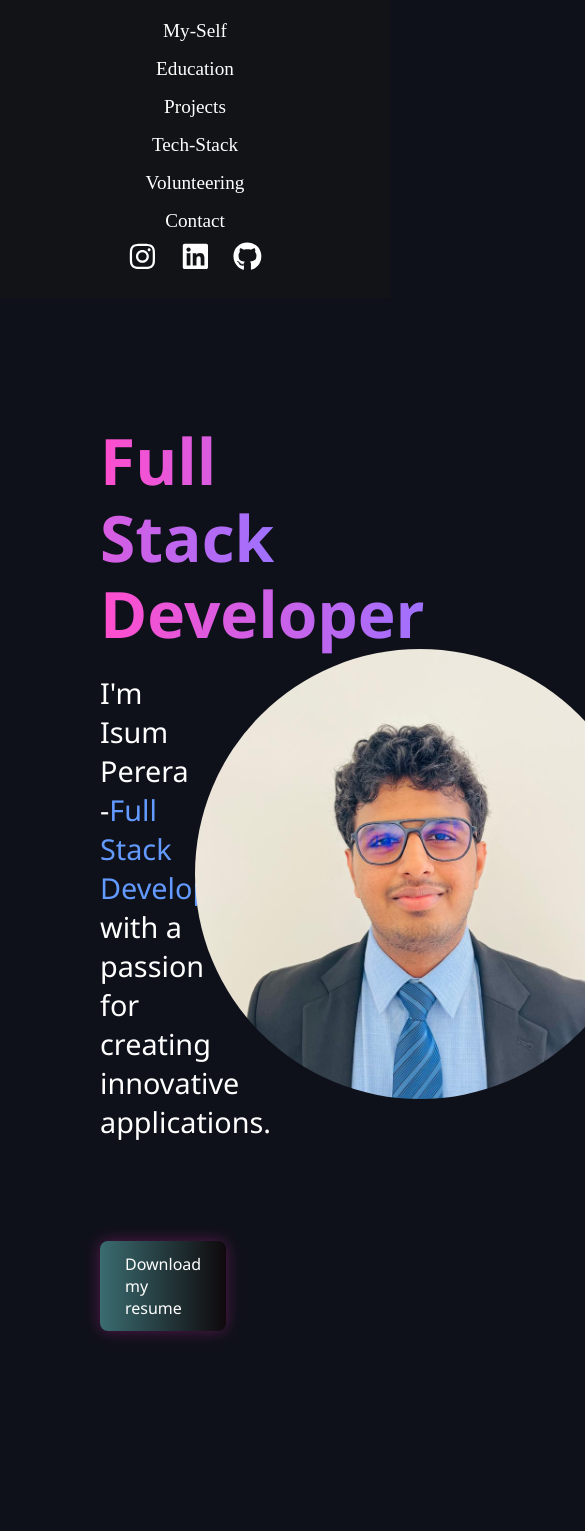
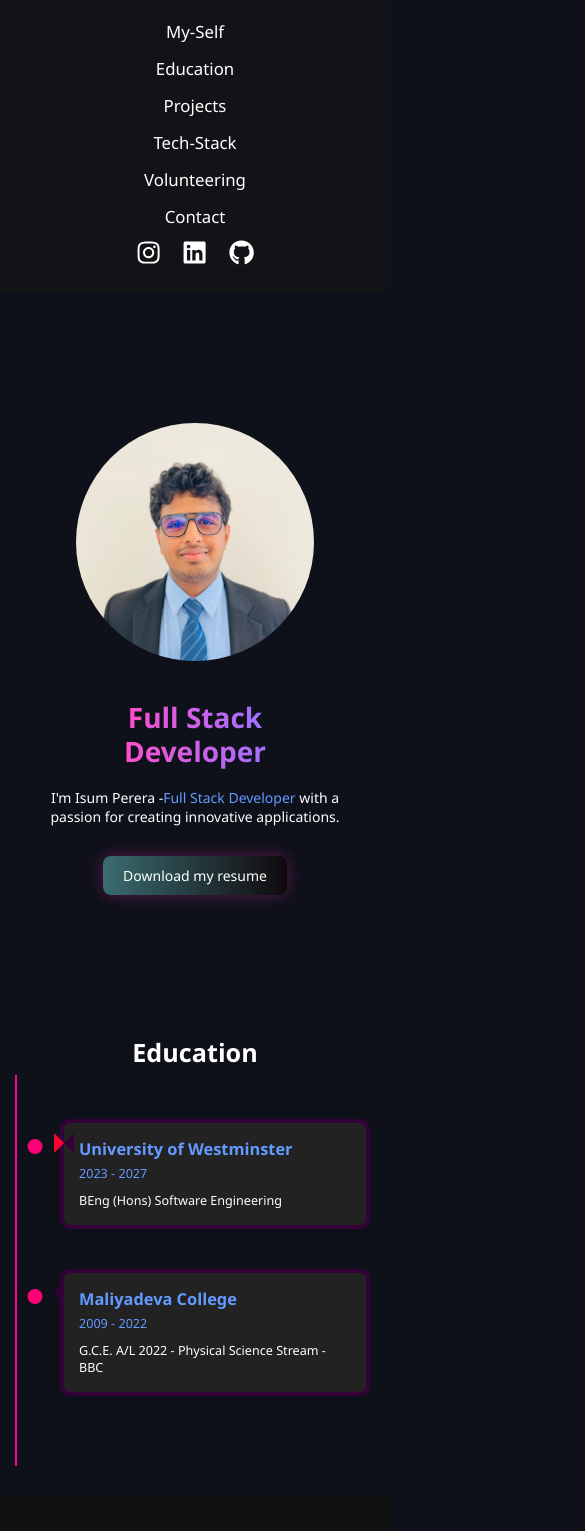
Before and after one commit to isum03/Personal-Portfolio, a React (Vite) app: page / in a window 390 px wide. Shown: the top 1531 px of the page, 585 px wide, since content can reach past the window. Built offline with nearby package versions, Linux system fonts and the light colour scheme.

Commit message:
made more responsive

```diff
--- a/src/Club/societies.css
+++ b/src/Club/societies.css
@@ -17,10 +17,10 @@
   gap: 20px;
   width: 100%;
   max-width: 900px;
+  margin: 0 auto;
 }
 .societyCard{
-  background-color: #eaecf0;
-  background: linear-gradient(to bottom, rgba(90, 89, 89, 0.1), rgb(64, 64, 64)); /* Pink gradient */
+  background: linear-gradient(to bottom, rgba(90, 89, 89, 0.1), rgb(64, 64, 64));
   border-radius: 10px;
   padding: 20px;
   display: flex;
@@ -29,11 +29,15 @@
   justify-content: center;
   text-align: center;
   box-sizing: border-box;
-  min-height: 200px;
+  min-height: 180px;
+  transition: transform 0.2s ease;
+}
+.societyCard:hover{
+  transform: translateY(-3px);
 }
 .societyLogo{
-  max-width: 80%;
-  max-height: 80%;
+  max-width: 100px;
+  max-height: 80px;
   object-fit: contain;
   margin-bottom: 10px;
 }
@@ -42,3 +46,34 @@
   font-size: 1.1rem;
   font-weight: bold
 }
+
+@media (max-width: 768px) {
+  .societyTitle {
+    font-size: 2.2rem;
+    margin-bottom: 30px;
+  }
+  .societyContainer {
+    padding: 30px 15px;
+  }
+  .societyDisplay {
+    gap: 15px;
+     grid-template-columns: repeat(auto-fit, minmax(180px, 1fr));
+  }
+  .societyCard {
+      min-height: 160px;
+  }
+}
+@media (max-width: 480px) {
+  .societyTitle {
+    font-size: 1.8rem;
+  }
+   .societyDisplay {
+      grid-template-columns: repeat(auto-fit, minmax(150px, 1fr));
+   }
+   .societyName {
+       font-size: 1rem;
+   }
+   .societyCard {
+        padding: 15px;
+   }
+}
--- a/src/Contacts/Contact.css
+++ b/src/Contacts/Contact.css
@@ -18,7 +18,11 @@
 .contactContainer p {
     font-size: 1.1rem;
     color: #f2dfdf;
-    margin-bottom: 30px;
+    margin-bottom: 40px;
+    max-width: 600px;
+    margin-left: auto;
+    margin-right: auto;
+    line-height: 1.6;
 }
 .contactForm {
     display: flex;
@@ -30,11 +34,19 @@
 .contactForm textarea {
     padding: 12px;
     margin-bottom: 20px;
-    border: 1px ;
+    border: none;
     border-radius: 5px;
     font-size: 1rem;
-    background-color: #89a0a2;
+    background-color: #3a3f4b;
+    color: #fff;
+    border: 1px solid #555;
 }
+.contactForm input::placeholder,
+.contactForm textarea::placeholder {
+    color: #aaa; /* Style placeholder text */
+}
+
+
 .contactForm textarea {
     height: 150px;
     resize: vertical;
@@ -77,3 +89,41 @@
 .GitIcon {
     color: rgb(247, 247, 247)
 }
+
+@media (max-width: 768px) {
+    .contactSection {
+      padding: 40px 0;
+    }
+    .contactContainer h2 {
+      font-size: 2.2rem;
+    }
+    .contactContainer p {
+      font-size: 1rem;
+      margin-bottom: 30px;
+    }
+    .contactContainer {
+        padding: 15px;
+    }
+    .socialLinks a {
+        font-size: 1.6rem;
+        margin: 0 12px;
+    }
+}
+@media (max-width: 480px) {
+    .contactContainer h2 {
+      font-size: 1.8rem;
+    }
+    .contactContainer p {
+      font-size: 0.9rem;
+    }
+    .contactForm {
+        max-width: 95%; /* Allow form to be slightly wider on small screens */
+    }
+    .socialLinks a {
+        font-size: 1.5rem;
+        margin: 0 10px;
+    }
+    .socialLinks {
+         margin-top: 30px;
+    }
+}
--- a/src/Education/Education.css
+++ b/src/Education/Education.css
@@ -1,7 +1,7 @@
 .educationContainer {
   position: relative;
   background-color: #0f111a;
-  min-height: 500px;
+  padding: 40px 20px 80px 20px;
   display: flex;
   flex-direction: column;
   align-items: center;
@@ -10,7 +10,7 @@
   font-size: 2.5rem;
   color: rgb(255, 255, 255);
   text-align: center;
-  margin-bottom: 100px;
+  margin-bottom: 60px;
 }
 .eduLine{
   position: absolute;
@@ -20,13 +20,13 @@
   transform: translateX(-50%);
   width: 2px;
   background-color: rgb(255, 0, 149);
+  z-index: 0;
 }
 .eduEntry{
   position: relative;
   margin-bottom: 40px;
   width: 100%;
-  display: flex;
-  justify-content: center;
+  max-width: 900px;
 }
 .eduLineDot{
   position: absolute;
@@ -46,18 +46,19 @@
   padding: 20px;
   margin-left: 80px;
   color: #fff;
-  width: 40%;
+  width: calc(50% - 40px);
   box-sizing: border-box;
   position: relative;
+  margin-left: auto;
+  margin-right: 0;
 }
 .eduEntry:nth-child(even) .eduCard {
-  margin-left: 50%;
-  margin-right: 100px;
+  margin-right: calc(50% + 40px);
+  margin-left: 0;
 }
-
 .eduEntry:nth-child(odd) .eduCard {
-  margin-right: 50%;
-  margin-left: 100px;
+  margin-left: calc(50% + 40px);
+  margin-right: 0;
 }
 
 .eduCard::after {
@@ -71,13 +72,15 @@
 }
 
 .eduEntry:nth-child(even) .eduCard::after {
-  left: -10px;
+  left: 100%;
   border-right: 10px solid #f03;
+  margin-top: -10px;
 }
 
 .eduEntry:nth-child(odd) .eduCard::after {
-  right: -10px;
+  right: 100%;
   border-left: 10px solid #f03;
+  margin-top: -10px;
 }
 
 .eduTitle{
@@ -93,3 +96,66 @@
   font-size: 0.9rem;
   line-height: 1.4;
 }
+
+@media(max-width: 768px) {
+  .eduTopic{
+    font-size: 2.2rem;
+    margin-bottom: 50px;
+  }
+  .educationContainer{
+    padding: 40px 20px 60px 20px;
+  }
+  .eduLine{
+    left: 20px;
+    transform: translateX(0);
+    top: 80px;
+    bottom: 30px;
+  }
+  .eduLineDot {
+    left: 20px;
+  }
+  .eduEntry{
+    max-width: none;
+  }
+  .eduCard{
+    width: auto;
+    margin-left: 55px;
+    margin-right: 0;
+  }
+  .eduEntry:nth-child(odd) .eduCard,
+  .eduEntry:nth-child(even) .eduCard {
+    margin-left: 55px;
+    margin-right: 0;
+  }
+  .eduCard::after {
+    left: -10px;
+    right: auto;
+    border-left: none;
+    border-right: 10px solid rgb(52, 1, 56);
+  }
+  .eduEntry:nth-child(even) .eduCard::after {
+     border-left: none;
+     border-right: 10px solid rgb(52, 1, 56);
+     left: -10px;
+     right: auto;
+  }
+}
+@media (max-width: 480px) {
+  .eduTopic {
+   font-size: 1.8rem;
+  }
+  .eduLine {
+    left: 15px;
+  }
+   .eduLineDot {
+    left: 15px;
+  }
+   .eduCard {
+    margin-left: 40px;
+    padding: 15px;
+  }
+  .eduEntry:nth-child(odd) .eduCard,
+  .eduEntry:nth-child(even) .eduCard {
+      margin-left: 40px;
+  }
+}
--- a/src/General/Info.css
+++ b/src/General/Info.css
@@ -5,8 +5,10 @@
   background: #0f111a;
   color: white;
   padding: 25px 100px 200px 100px;
-  min-height: 100px;
+  min-height: auto;
   font-family: 'Segoe UI', sans-serif;
+  flex-direction: row;
+
 }
 .infoContent{
   max-width: 50%;
@@ -40,6 +42,9 @@
   transition: 0.3s ease;
   box-shadow: 0 0 15px rgba(255, 47, 197, 0.3);
   margin-top: 100px;
+  margin-top: 40px;
+  padding: 10px 20px;
+  font-size: 1rem;
 }
 .infoDownload:hover{
   transform: translateY(-2px);
@@ -50,9 +55,72 @@
   height: 450px;
   border-radius: 50%;
   object-fit: cover;
+  border: 8px solid #0f111a;
 
 }
 .infoPhoto{
   border-color: #ff4ecd;
   border-width: 1rem;
 }
+@media(max-width: 992px) {
+  .infoPersonal{
+    padding: 25px 50px 80px 50px;
+  }
+  .infoContent h1{
+    font-size: 3rem;
+  }
+  .infoContent p{
+    font-size: 1.5rem;
+  }
+  .myPhoto{
+    width: 350px;
+    height: 350px;
+    border-width: 6px;
+  }
+}
+@media(max-width: 768px) {
+  .infoPersonal{
+    flex-direction: column;
+    padding: 25px 50px 100px 50px;
+    text-align: center;
+  }
+  .infoContent{
+    max-width: 100%;
+    order: 2;
+    text-align: center;
+    margin-top: 30px;
+  }
+  .infoContent h1{
+    font-size: 2.5rem;
+  }
+  .infoContent p{
+    font-size: 1.1rem;
+  }
+  .infoPhotoContainer{
+    order: 1;
+    width: 100%;
+    display: flex;
+    justify-content: center;
+    margin-bottom: 30px;
+  }
+  .myPhoto{
+    width: 300px;
+    height: 300px;
+    border-width: 6px;
+  }
+  .infoDownload{
+    margin-top: 30px;
+  }
+}
+@media(max-width: 480px) {
+  .infoContent h1{
+    font-size: 2rem;
+  }
+  .infoContent p{
+    font-size: 1rem;
+  }
+  .myPhoto{
+    width: 250px;
+    height: 250px;
+  }
+}
--- a/src/Headers & footer/Header.css
+++ b/src/Headers & footer/Header.css
@@ -90,4 +90,18 @@ footer {
 
 footer p {
     margin: 0;
+    line-height: 1.5;
 }
+@media (max-width: 768px) {
+    footer {
+      padding: 1.5rem;
+      font-size: 0.9rem;
+    }
+}
+
+@media (max-width: 480px) {
+    footer {
+      padding: 1rem 0.8rem;
+      font-size: 0.85rem;
+    }
+}
--- a/src/Project/project.css
+++ b/src/Project/project.css
@@ -1,7 +1,6 @@
 .projectContainer{
     background-color: #111;
-    padding: 20px;
-    margin-top: 50px;
+    padding: 40px 20px;
 }
 .projectGrid{
     display: grid;
@@ -10,7 +9,6 @@
     width: 100%;
     max-width: 1200px;
     margin: 0 auto;
-    height: 1000px;
 }
 .projectTopic{
     font-size: 2.5rem;
@@ -21,6 +19,7 @@
 .projectCard{
     background-color: #222;
     border-radius: 10px;
+    height: 450px;
     overflow: hidden;
     transition: transform 0.3s ease;
     border: 2px solid #555;
@@ -36,6 +35,7 @@
     height: 200px;
     object-fit: cover;
     display: block;
+    border-bottom: 2px solid rgb(52, 1, 56);
 }
 .projectContent{
     padding: 20px;
@@ -43,12 +43,13 @@
 .projectDesc{
     color: #ccc;
     font-size: 0.9rem;
+    line-height: 1.5;
 }
 .projectTitle{
     color: #fff;
     margin-bottom: 10px;
+    font-size: 1.2rem;
 }
-
 .btn{
     padding: 0.6rem 1.2rem;
     border-radius: 999px;
@@ -56,7 +57,9 @@
     font-size: 0.9rem;
     text-decoration: none;
     transition: all 0.3s ease;
-    margin-left: 20px;
+    margin-left: 10px;
+    margin-top: 15px;
+    display: inline-block;
 }
 
 .btn.outline {
@@ -68,3 +71,31 @@
 .btn:hover {
     opacity: 0.85;
 }
+@media (max-width: 768px) {
+    .projectTopic{
+        font-size: 2rem;
+        margin-bottom: 40px;
+    }
+    .projectContainer{
+        padding: 30px 15px;
+    }
+    .projectGrid{
+        gap: 20px;
+    }
+}
+@media (max-width: 480px) {
+    .projectTopic{
+        font-size: 1.8rem;
+        margin-bottom: 30px;
+    }
+    .projectGrid{
+        grid-template-columns: repeat(auto-fit, minmax(250px, 1fr));
+        gap: 15px;
+    }
+    .projectDesc{
+        font-size: 0.8rem;
+    }
+    .projectTitle{
+        font-size: 1rem;
+    }
+}
--- a/src/Skills/Skills.css
+++ b/src/Skills/Skills.css
@@ -15,6 +15,8 @@
   grid-template-columns: repeat(2, 1fr);
   gap: 1.5rem;
   justify-items: center;
+  max-width: 900px;
+  margin: 0 auto;
 }
 @media (min-width: 640px) {
   .techDisplay {
@@ -37,8 +39,35 @@
   display: flex;
   align-items: center;
   justify-content: center;
+  transition: transform 0.2s ease;
+}
+.techCard:hover {
+  transform: scale(1.05);
 }
 .techLogo{
   max-width: 100%;
   max-height: 100%;
 }
+@media (max-width: 768px) {
+  .techTitle {
+    font-size: 2.2rem;
+    margin-bottom: 30px;
+    margin-top: 40px;
+  }
+  .techContainer {
+    padding: 2rem 1rem;
+  }
+}
+@media (max-width: 480px) {
+  .techTitle {
+    font-size: 2rem;
+  }
+  .techDisplay {
+    grid-template-columns: repeat(2, 1fr);
+    gap: 1rem;
+  }
+  .techCard {
+    width: 5rem;
+    height: 5rem;
+  }
+}
--- a/src/index.css
+++ b/src/index.css
@@ -11,9 +11,26 @@ body {
   min-height: 100vh;
   width: 100%;
   overflow-x: hidden;
+  font-family: 'Segoe UI', sans-serif;
 }
 
 #root {
   min-height: 100vh;
   width: 100%;
+  display: flex;
+  flex-direction: column;
 }
+html{
+  font-size: 16px;
+}
+
+@media(max-width: 768px) {
+  html {
+    font-size: 15px;
+  }
+}
+@media(max-width: 480px) {
+  html {
+    font-size: 14px;
+  }
+}
```
